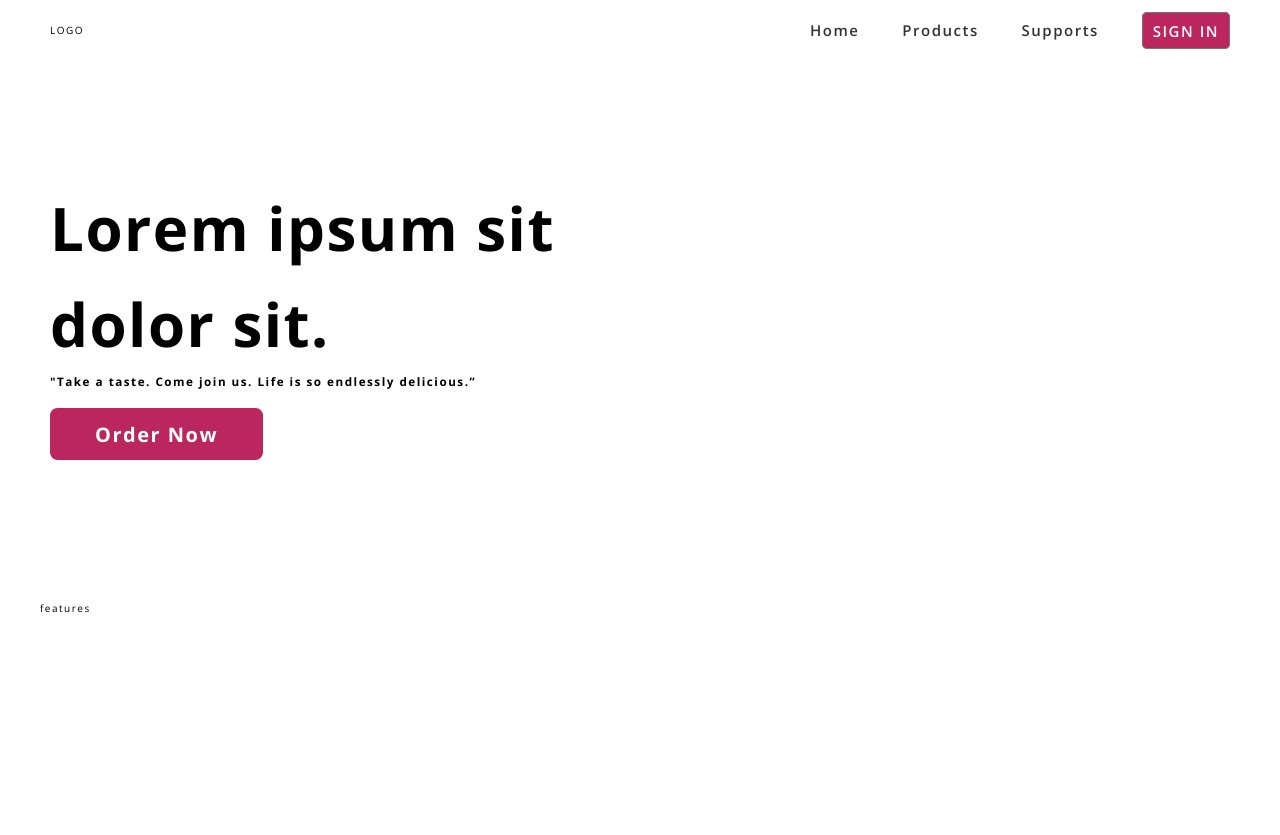
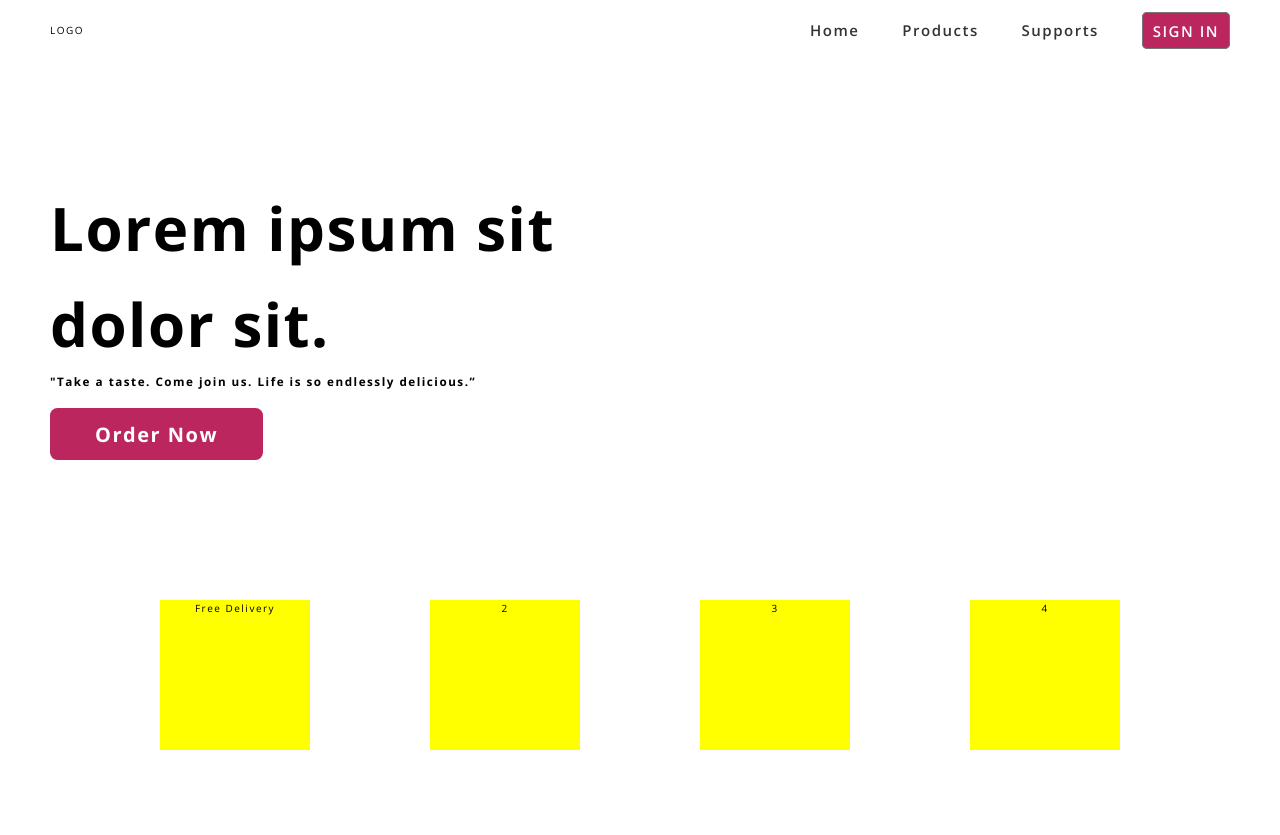
Before and after one commit to babin11/dairy-shpping-portal, a website: page index.html in a window 1280 px wide. Drawn offline with nearby package versions, Linux system fonts and the light colour scheme.

Commit message:
Started Featurs section

```diff
--- a/index.html
+++ b/index.html
@@ -56,7 +56,12 @@
 				</section>
 
 				<section class="section-features">
-					features
+					<div class="card">
+						Free Delivery
+					</div>
+					<div class="card">2</div>
+					<div class="card">3</div>
+					<div class="card">4</div>
 				</section>
 			</div>
 		</div>
--- a/scss/components/_component.scss
+++ b/scss/components/_component.scss
@@ -125,3 +125,11 @@
 		border-radius: 0.5rem;
 	}
 }
+
+.card {
+	background-color: yellow;
+	text-align: center;
+	height: 15rem;
+	// padding: 3rem;
+	min-width: 15rem;
+}
--- a/scss/layout/_layout.scss
+++ b/scss/layout/_layout.scss
@@ -26,6 +26,9 @@
 }
 .section-features {
 	min-height: 23.5rem;
+	display: flex;
+	justify-content: space-evenly;
+	flex: 0 0 30%;
 }
 .header {
 	// position: absolute;
```
Also changed, not shown: css/main.css, css/main.min.css.
